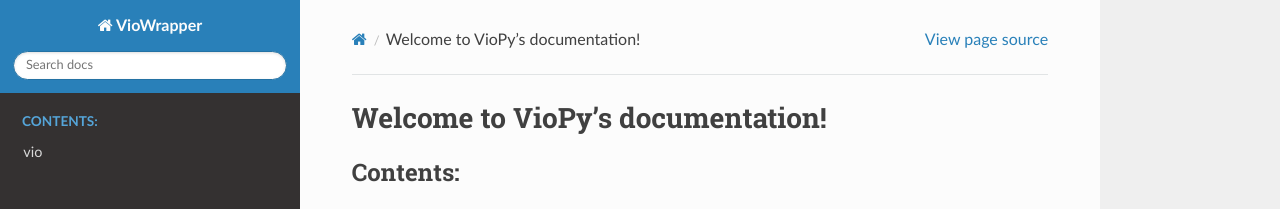
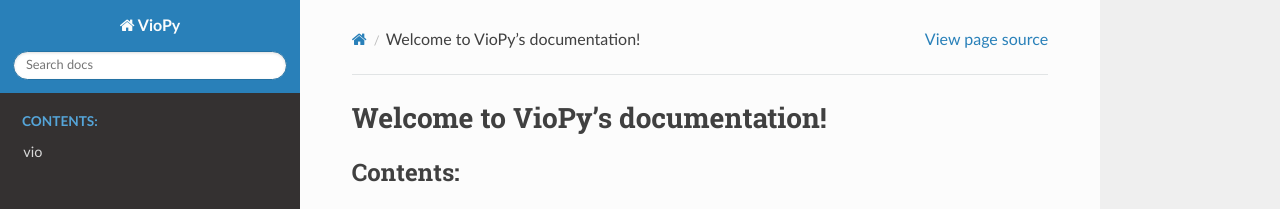
Before and after one commit to WhyDoWeLiveWithoutMeaning/VioPy, a Sphinx documentation site: the page built from docs/index.rst, in a window 1280 px wide. Shown: the top 209 px of the page. Built offline with Sphinx 7.4.7 and the Read the Docs theme 2.0.0, drawn with Linux system fonts in a browser that asks for light colours.

Commit message:
updated name in conf

```diff
--- a/docs/conf.py
+++ b/docs/conf.py
@@ -18,7 +18,7 @@
 
 # -- Project information -----------------------------------------------------
 
-project = 'VioWrapper'
+project = 'VioPy'
 copyright = '2022, Meaning'
 author = 'Meaning'
 
```
